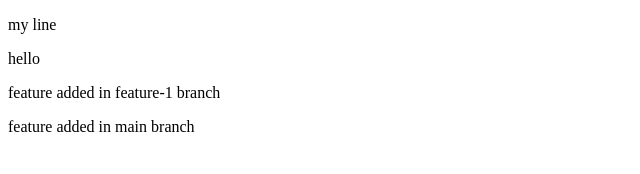
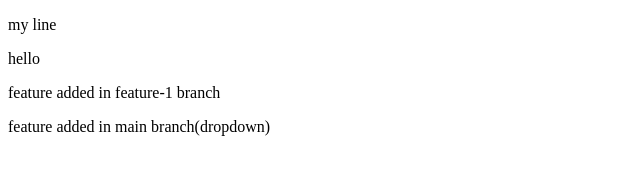
Before and after one commit to AnasShafiq07/Repo1, a plain HTML site: page index.html in a window 1280 px wide. Shown: the full height of the page, 0-640 px from the left. Drawn offline with Linux system fonts and the light colour scheme.

Commit message:
dropdownadded

```diff
--- a/index.html
+++ b/index.html
@@ -9,6 +9,6 @@
     <p>my line</p>
     <p>hello</p>
     <p>feature added in feature-1 branch</p>
-    <p>feature added in main branch</p>
+    <p>feature added in main branch(dropdown)</p>
 </body>
 </html>
```
